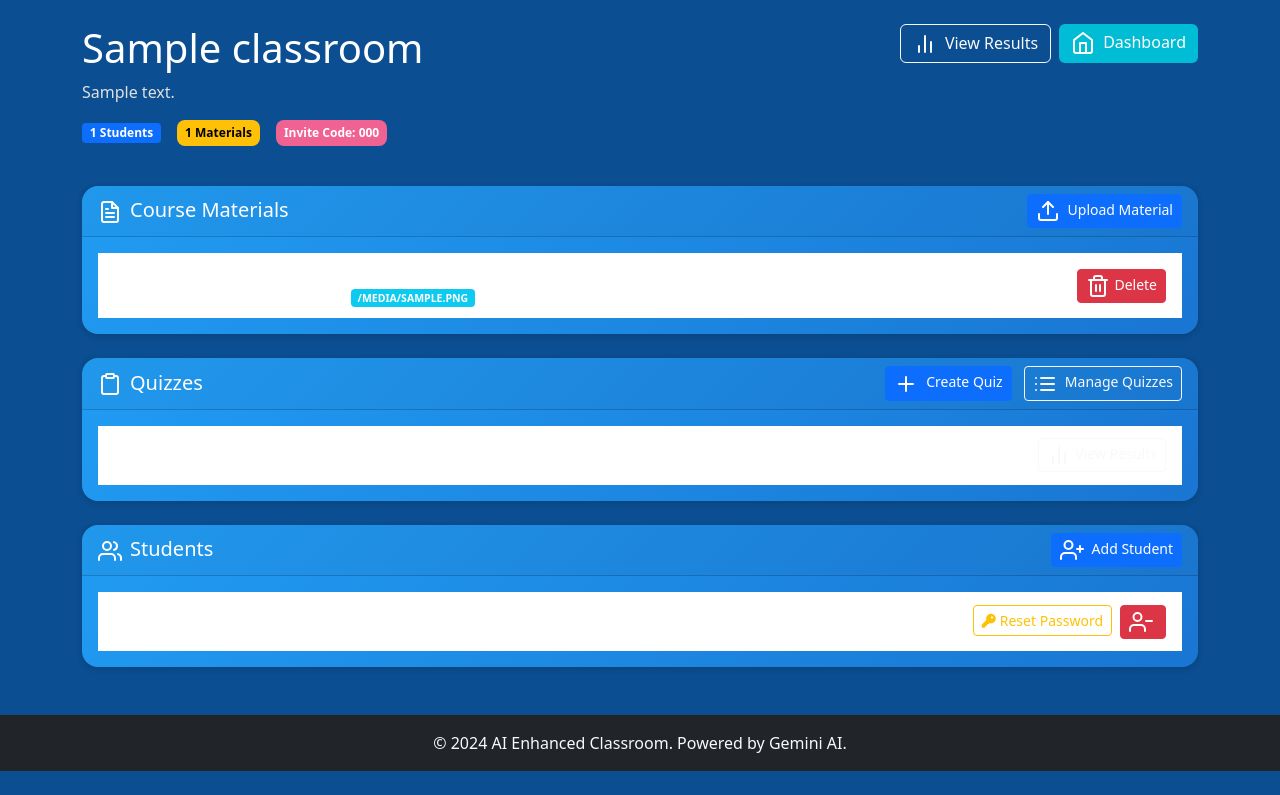
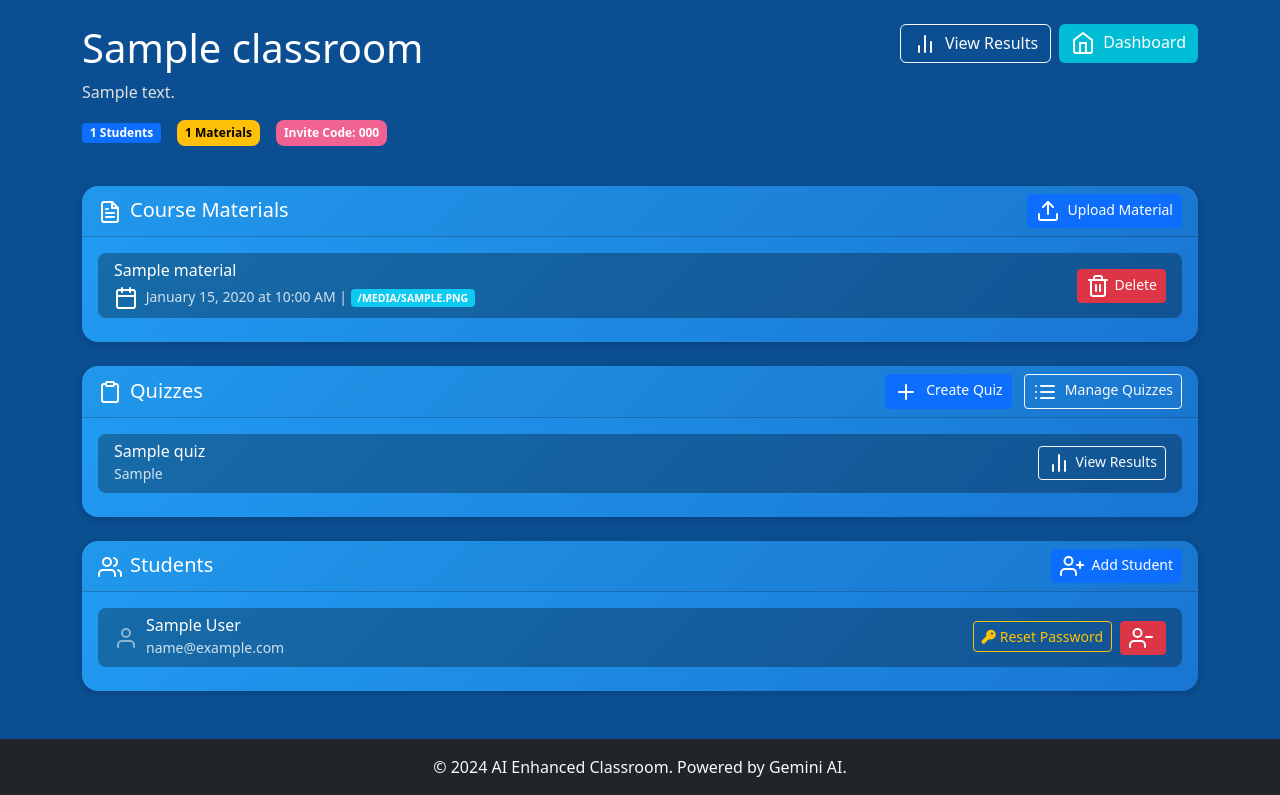
Before and after one commit to andrewtliem/atlverse-classroom, a Python web app: template templates/teacher/classroom.html in a window 1280 px wide. Shown: the part 58-853 px from the top of the page. Before the commit the page ends 829 px from the top, so only its background shows below. Run offline with Jinja, Linux system fonts and the light colour scheme; the template is opened without the code that fills it: most values are stand-ins (such as "Sample title", 1, 10 or a date in 2020); some libraries are stand-ins or nearby versions.

Commit message:
Apply dark background to teacher classroom lists

```diff
--- a/templates/teacher/classroom.html
+++ b/templates/teacher/classroom.html
@@ -41,7 +41,7 @@
                 {% if materials %}
                     <div class="list-group list-group-flush">
                         {% for material in materials %}
-                            <div class="list-group-item border-secondary d-flex justify-content-between align-items-center text-white">
+                            <div class="list-group-item border-secondary d-flex justify-content-between align-items-center text-white list-bg-dark">
                                 <div>
                                     <h6 class="mb-1 text-white">{{ material.title }}</h6>
                                     <small class="text-white-80">
@@ -100,7 +100,7 @@
                 {% if quizzes %}
                     <div class="list-group list-group-flush">
                         {% for quiz in quizzes %}
-                            <div class="list-group-item border-secondary text-white d-flex justify-content-between align-items-center">
+                            <div class="list-group-item border-secondary text-white d-flex justify-content-between align-items-center list-bg-dark">
                                 <div>
                                     <h6 class="mb-0 text-white">{{ quiz.title }}</h6>
                                     <small class="text-white-80">{{ quiz.quiz_type.title() }}</small>
@@ -137,7 +137,7 @@
                 {% if students %}
                     <div class="list-group list-group-flush">
                         {% for student in students %}
-                            <div class="list-group-item border-secondary text-white d-flex justify-content-between align-items-center">
+                            <div class="list-group-item border-secondary text-white d-flex justify-content-between align-items-center list-bg-dark">
                                 <div class="d-flex align-items-center">
                                     <i data-feather="user" class="me-2 text-white-50"></i>
                                     <div>
```
